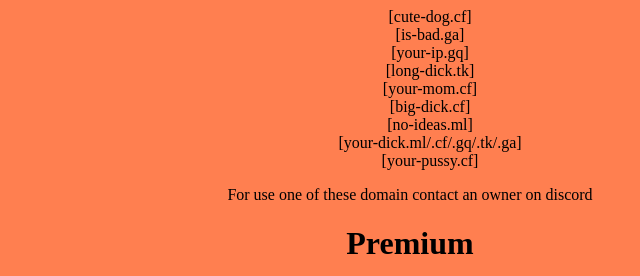
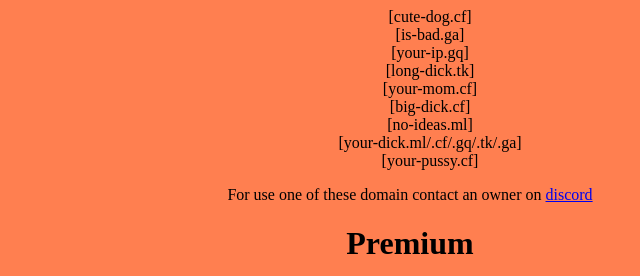
Before and after one commit to LunaryDev/domains, a plain HTML site: page index.html in a window 1280 px wide. Shown: the top 276 px of the page, 230-870 px from the left. Drawn offline with Linux system fonts and the light colour scheme.

Commit message:
Update index.html

```diff
--- a/index.html
+++ b/index.html
@@ -26,7 +26,7 @@
 
 
       </ul>
-                         <p>For use one of these domain contact an owner on discord</p>
+                         <p>For use one of these domain contact an owner on <a href="https://discord.dreamyy.ga">discord</a></p>
       <h1>Premium<H1>
          <ol>
             <li>discowd.gq</li>
```
